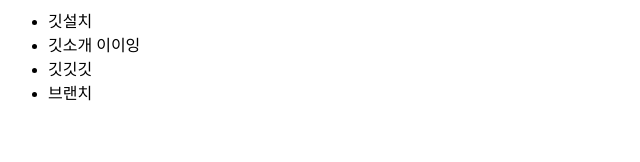
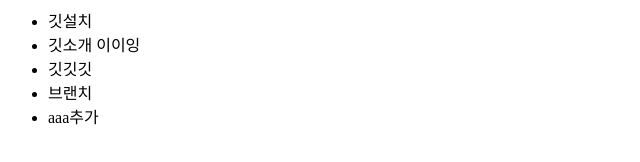
Before and after one commit to kimyeoungrok/remotepush, a plain HTML site: page index.htm in a window 1280 px wide. Shown: the full height of the page, 0-640 px from the left. Drawn offline with Linux system fonts and the light colour scheme.

Commit message:
aaa menu add

```diff
--- a/index.htm
+++ b/index.htm
@@ -4,5 +4,6 @@
 		<li>깃소개 이이잉</li>
 		<li>깃깃깃</li>
 		<li>브랜치</li>
+		<li>aaa추가</li>
 	</ul>
 </header>
```
